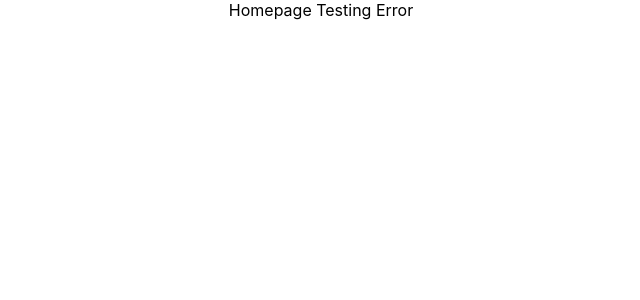
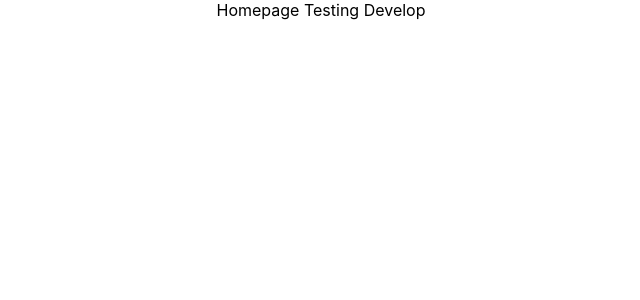
Before and after one commit to ariamsalazar/frontend-challenge, a React (Create React App) app in the folder frontend-app/: page / in a window 1280 px wide. Shown: the top 300 px of the page, without its empty margins (319-959 px from the left). Built offline with nearby package versions, Linux system fonts and the light colour scheme.

Commit message:
New Branch Testing

```diff
--- a/frontend-app/src/App.tsx
+++ b/frontend-app/src/App.tsx
@@ -2,7 +2,7 @@ import React from 'react';
 import './App.scss';
 
 function App(): JSX.Element {
-	return <div className="App"> Homepage Testing Error </div>;
+	return <div className="App"> Homepage Testing Develop </div>;
 }
 
 export default App;
```
